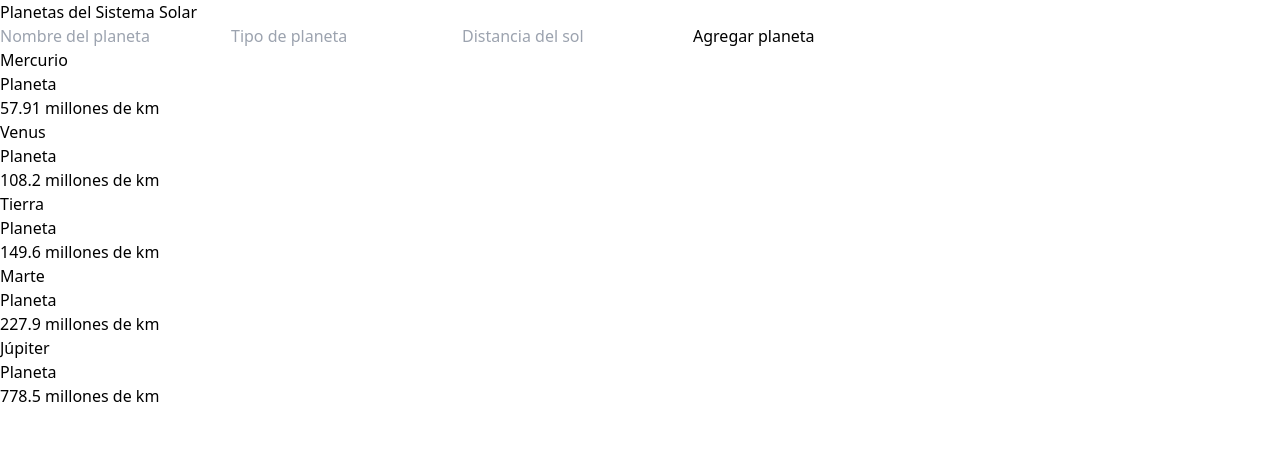
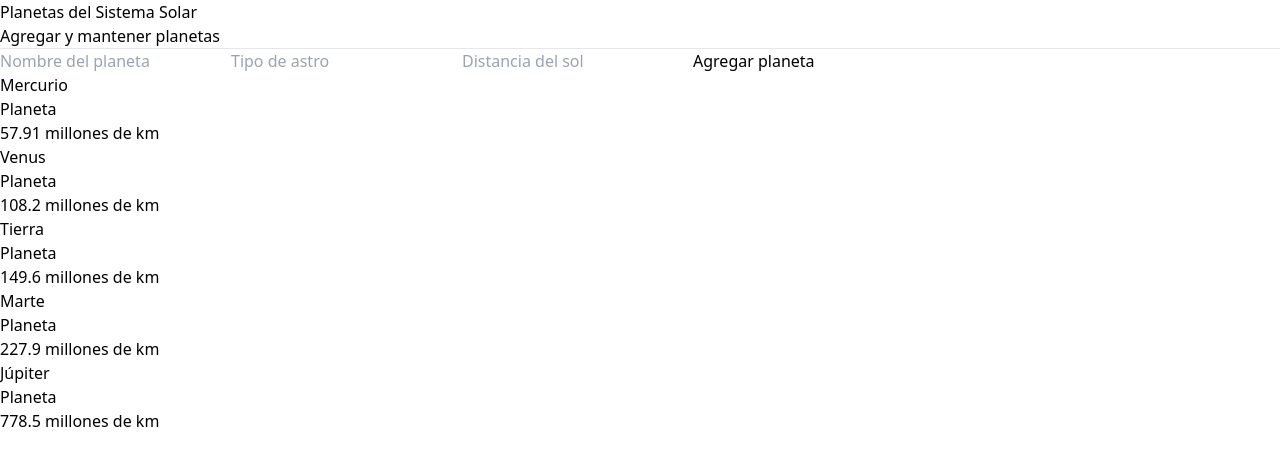
Before and after one commit to kanixdaniel/planetsapp-react, a React (Vite) app: page / in a window 1280 px wide. Shown: the top 466 px of the page. Built offline with nearby package versions, Linux system fonts and the light colour scheme; data requests are answered from the project's data file.

Commit message:
Fix: corrección base del proyecto

```diff
--- a/src/App.tsx
+++ b/src/App.tsx
@@ -2,9 +2,11 @@ import Planets from './pages/Planets';
 
 function App() {
   return (
-    <>
+    <div className="p-4">
+      <h1 className="text-2xl font-bold mb-4">Planetas del Sistema Solar</h1>
+
       <Planets />
-    </>
+    </div>
   );
 }
 
--- a/src/api/planetsApi.ts
+++ b/src/api/planetsApi.ts
@@ -6,9 +6,10 @@ export const planetsApi = axios.create({
 
 //! Interceptor para simular una espera de 2 segundos
 planetsApi.interceptors.request.use((config) => {
-  return new Promise((resolve) => {
+  return new Promise((resolve, reject) => {
     setTimeout(() => {
       resolve(config);
+      // reject(new Error('Error de prueba desde interceptor'));
     }, 2000);
   });
 });
--- a/src/index.css
+++ b/src/index.css
@@ -1,3 +1,16 @@
 @tailwind base;
 @tailwind components;
 @tailwind utilities;
+
+.animate-fadeIn {
+  animation: fadeIn 0.3s forwards;
+}
+
+@keyframes fadeIn {
+  from {
+    opacity: 0;
+  }
+  to {
+    opacity: 1;
+  }
+}
--- a/src/pages/Planets.tsx
+++ b/src/pages/Planets.tsx
@@ -1,35 +1,52 @@
 import { FC, useEffect, useState } from 'react';
+import { planetsApi } from '../api/planetsApi';
 import { Planet } from '../interfaces/planet.interface';
-import { planetsApi } from '../api/planetsApi';
 import { EditPlanetForm } from './ui/EditPlanetForm';
+import { PlanetList } from './ui/PlanetList';
+
+const getPlanets = async () => {
+  const res = await planetsApi.get('/');
+  return res.data;
+};
 
 const Planets: FC = () => {
+  const [isLoading, setIsLoading] = useState(true);
+  const [error, setError] = useState<string | null>(null);
   const [planets, setPlanets] = useState<Planet[]>([]);
 
   useEffect(() => {
-    planetsApi.get('/').then((res) => {
-      setPlanets(res.data);
-    });
+    getPlanets()
+      .then((res) => {
+        setPlanets(res);
+        setIsLoading(false);
+      })
+      .catch((error) => {
+        setError(error.message);
+        setIsLoading(false);
+      });
   }, []);
 
+  const handleAddPlanet = (planet: Partial<Planet>) => {
+    console.log(planet);
+  };
+
   return (
-    <div className="p-4">
-      <h1 className="text-2xl font-bold mb-4">Planetas del Sistema Solar</h1>
+    <>
+      <h4 className="text-2xl font-thin mb-4">Agregar y mantener planetas</h4>
+      <hr className="border-gray-300 mb-4" />
+      {/* Formulario para agregar un planeta */}
+      <EditPlanetForm onAddPlanet={handleAddPlanet} />
 
-      {/* Formulario para agregar un planeta */}
-      <EditPlanetForm />
+      {error && (
+        <p>
+          Error al cargar los planetas -{' '}
+          <small className="text-red-500">{error}</small>
+        </p>
+      )}
 
       {/* Lista de planetas Grid*/}
-      <div className="grid grid-cols-2 sm:grid-cols-3 md:grid-cols-4 lg:grid-cols-5 gap-4">
-        {planets.map((planet) => (
-          <div key={planet.id} className="p-4 bg-gray-100 rounded shadow">
-            <h2 className="text-xl font-semibold">{planet.name}</h2>
-            <p className="text-gray-700">{planet.type}</p>
-            <p className="text-gray-700">{planet.distanceFromSun}</p>
-          </div>
-        ))}
-      </div>
-    </div>
+      {isLoading ? <p>Cargando...</p> : <PlanetList planets={planets} />}
+    </>
   );
 };
 
--- a/src/pages/ui/EditPlanetForm.tsx
+++ b/src/pages/ui/EditPlanetForm.tsx
@@ -1,20 +1,42 @@
-export const EditPlanetForm = () => {
+import { useState } from 'react';
+import { Planet } from '../../interfaces/planet.interface';
+
+interface Props {
+  onAddPlanet: (planet: Partial<Planet>) => void;
+}
+
+export const EditPlanetForm = ({ onAddPlanet }: Props) => {
+  const [name, setName] = useState('');
+  const [type, setType] = useState('');
+  const [distanceFromSun, setDistanceFromSun] = useState('');
+
+  const handleSubmit = (e: React.FormEvent<HTMLFormElement>) => {
+    e.preventDefault();
+    onAddPlanet({ name, type, distanceFromSun });
+  };
+
   return (
-    <form className="mb-4 flex flex-col md:flex-row">
+    <form className="mb-4 flex flex-col md:flex-row" onSubmit={handleSubmit}>
       <input
         type="text"
         placeholder="Nombre del planeta"
         className="mb-2 md:mb-0 md:mr-2 p-2 border border-gray-300 rounded flex-1"
+        value={name}
+        onChange={(e) => setName(e.target.value)}
       />
       <input
         type="text"
-        placeholder="Tipo de planeta"
+        placeholder="Tipo de astro"
         className="mb-2 md:mb-0 md:mr-2 p-2 border border-gray-300 rounded flex-1"
+        value={type}
+        onChange={(e) => setType(e.target.value)}
       />
       <input
         type="text"
         placeholder="Distancia del sol"
         className="mb-2 md:mb-0 md:mr-2 p-2 border border-gray-300 rounded flex-1"
+        value={distanceFromSun}
+        onChange={(e) => setDistanceFromSun(e.target.value)}
       />
       <button
         type="submit"
--- /dev/null
+++ b/src/pages/ui/PlanetList.tsx
@@ -0,0 +1,19 @@
+import { Planet } from '../../interfaces/planet.interface';
+
+interface Props {
+  planets: Planet[];
+}
+
+export const PlanetList = ({ planets }: Props) => {
+  return (
+    <div className="grid grid-cols-2 sm:grid-cols-3 md:grid-cols-4 lg:grid-cols-5 gap-4 animate-fadeIn">
+      {planets.map((planet) => (
+        <div key={planet.id} className="p-4 bg-gray-100 rounded shadow">
+          <h2 className="text-xl font-semibold">{planet.name}</h2>
+          <p className="text-gray-700">{planet.type}</p>
+          <p className="text-gray-700">{planet.distanceFromSun}</p>
+        </div>
+      ))}
+    </div>
+  );
+};
```
Also changed, not shown: data/data.back.json (added, +34 -0 lines), 1 other file (tests, documents, lock files or other folders).
